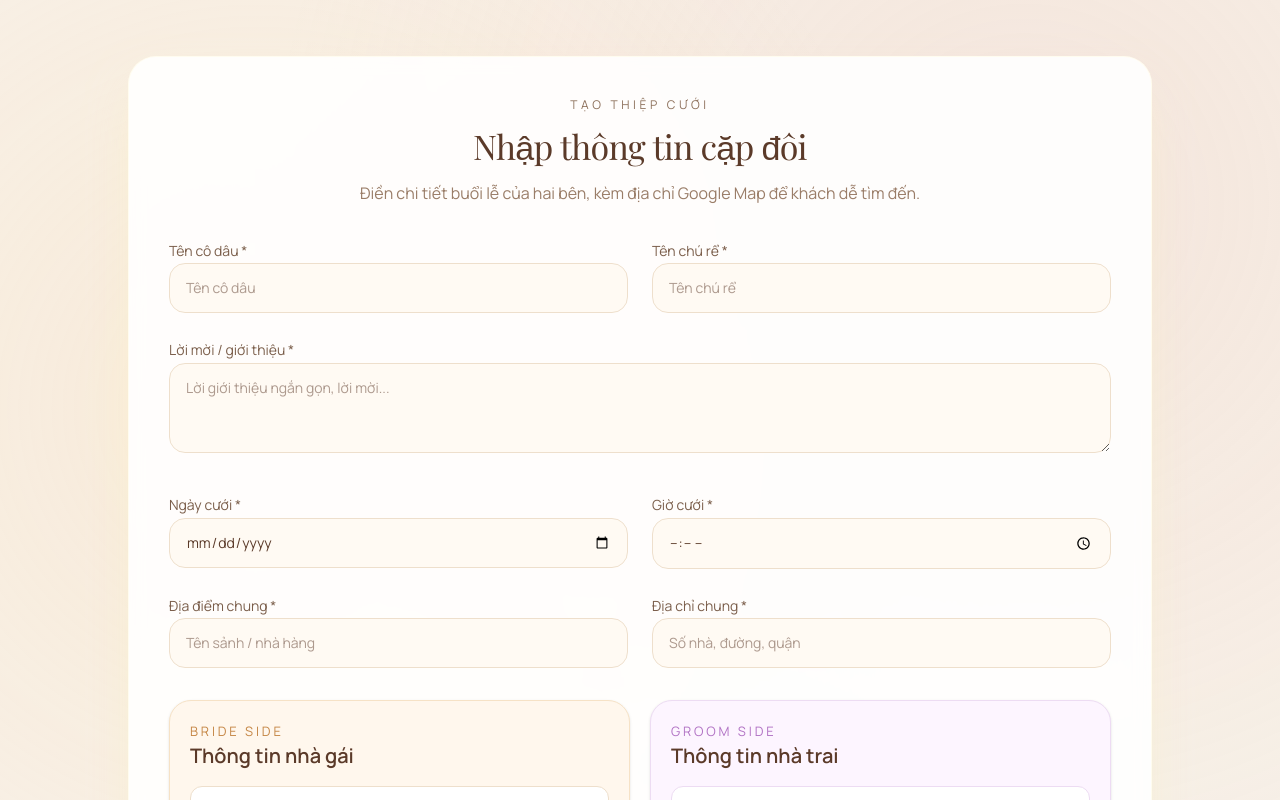
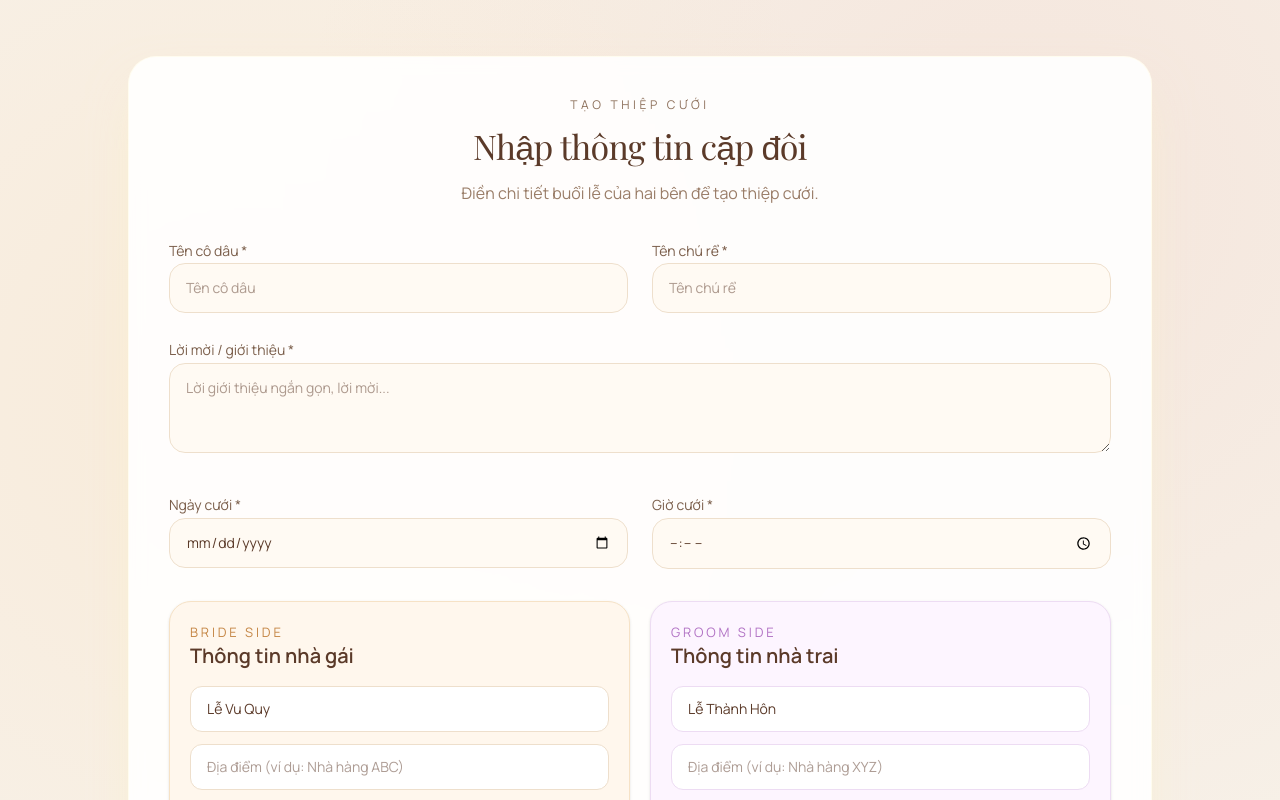
Before and after one commit to tuananhdayne/Thiep-cuoi-online, a Next.js app: page /create in a window 1280 px wide. Shown: the top 800 px of the page. Built offline with nearby package versions, Linux system fonts and the light colour scheme; no server answers.

Commit message:
Remove shared location fields from create form

```diff
--- a/app/create/page.tsx
+++ b/app/create/page.tsx
@@ -60,8 +60,6 @@ const requiredFields: (keyof CouplePayload)[] = [
   'intro_description',
   'wedding_date',
   'wedding_time',
-  'location',
-  'address',
   'bride_event_title',
   'bride_location',
   'bride_address',
@@ -220,7 +218,7 @@ function CreateForm() {
               Nhập thông tin cặp đôi
             </h1>
             <p className="text-sm md:text-base text-[#9a7d68] leading-relaxed">
-              Điền chi tiết buổi lễ của hai bên, kèm địa chỉ Google Map để khách dễ tìm đến.
+              Điền chi tiết buổi lễ của hai bên để tạo thiệp cưới.
             </p>
           </div>
 
@@ -272,24 +270,6 @@ function CreateForm() {
                   type="time"
                   value={form.wedding_time}
                   onChange={(e) => handleChange('wedding_time', e.target.value)}
-                  className="w-full rounded-2xl border border-[#eedfcc] bg-[#fffaf3] px-4 py-3.5 text-sm text-[#5b3a29] focus:outline-none focus:ring-2 focus:ring-[#f2c87c] focus:border-[#f2c87c] transition"
-                />
-              </div>
-              <div className="space-y-2">
-                <label className="text-sm text-[#7b5e4b]">Địa điểm chung *</label>
-                <input
-                  value={form.location}
-                  onChange={(e) => handleChange('location', e.target.value)}
-                  placeholder="Tên sảnh / nhà hàng"
-                  className="w-full rounded-2xl border border-[#eedfcc] bg-[#fffaf3] px-4 py-3.5 text-sm text-[#5b3a29] focus:outline-none focus:ring-2 focus:ring-[#f2c87c] focus:border-[#f2c87c] transition"
-                />
-              </div>
-              <div className="space-y-2">
-                <label className="text-sm text-[#7b5e4b]">Địa chỉ chung *</label>
-                <input
-                  value={form.address}
-                  onChange={(e) => handleChange('address', e.target.value)}
-                  placeholder="Số nhà, đường, quận"
                   className="w-full rounded-2xl border border-[#eedfcc] bg-[#fffaf3] px-4 py-3.5 text-sm text-[#5b3a29] focus:outline-none focus:ring-2 focus:ring-[#f2c87c] focus:border-[#f2c87c] transition"
                 />
               </div>
```
